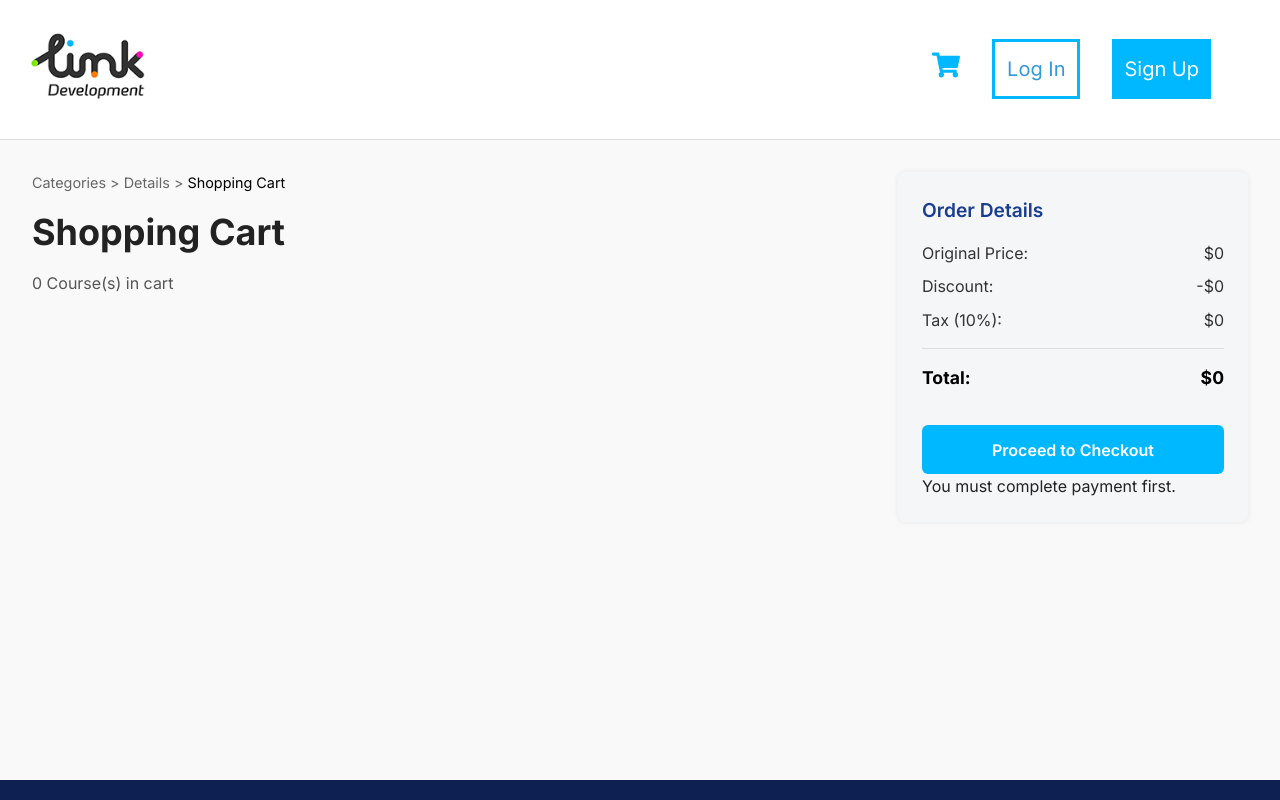
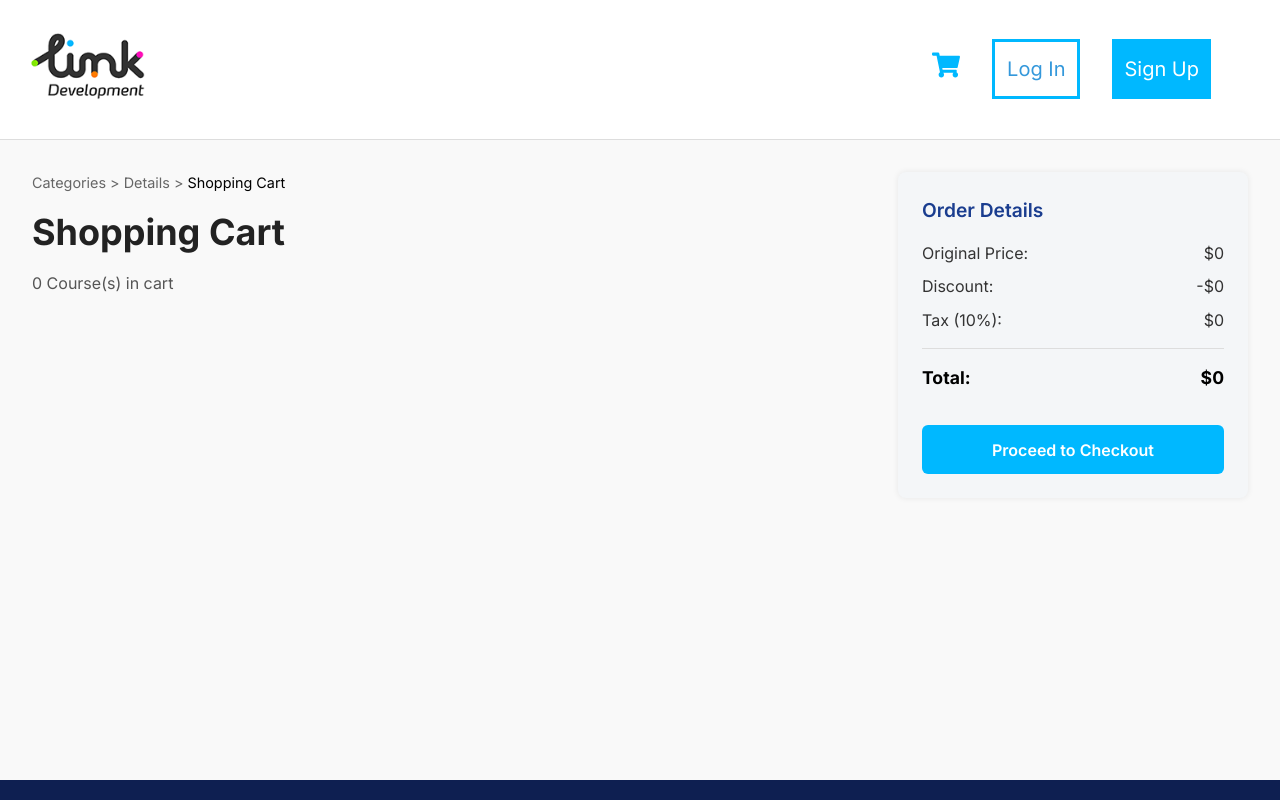
Before and after one commit to YousefKorayem/link-ecommerce-platform-workshop, a React (Vite) app: page /cart in a window 1280 px wide. Shown: the top 800 px of the page. Built offline with nearby package versions, Linux system fonts and the light colour scheme.

Commit message:
fixed small bug in payment button

```diff
--- a/src/components/OrderSummary/OrderSummary.jsx
+++ b/src/components/OrderSummary/OrderSummary.jsx
@@ -49,13 +49,13 @@ const OrderSummary = ({ courses, isCheckoutPage, onCompletePayment }) => {
       </div>
 
       <button
-        disabled={!cartPaid}
+        disabled={!cartPaid && isCheckoutPage}
         className="checkout-button"
         onClick={isCheckoutPage ? handleCheckout : handleClick}
       >
         {isCheckoutPage ? 'Complete Order' : 'Proceed to Checkout'}
       </button>
-      {!cartPaid && <p className="note">You must complete payment first.</p>}
+      {!cartPaid && isCheckoutPage && <p className="note">You must complete payment first.</p>}
     </div>
   );
 };
```
